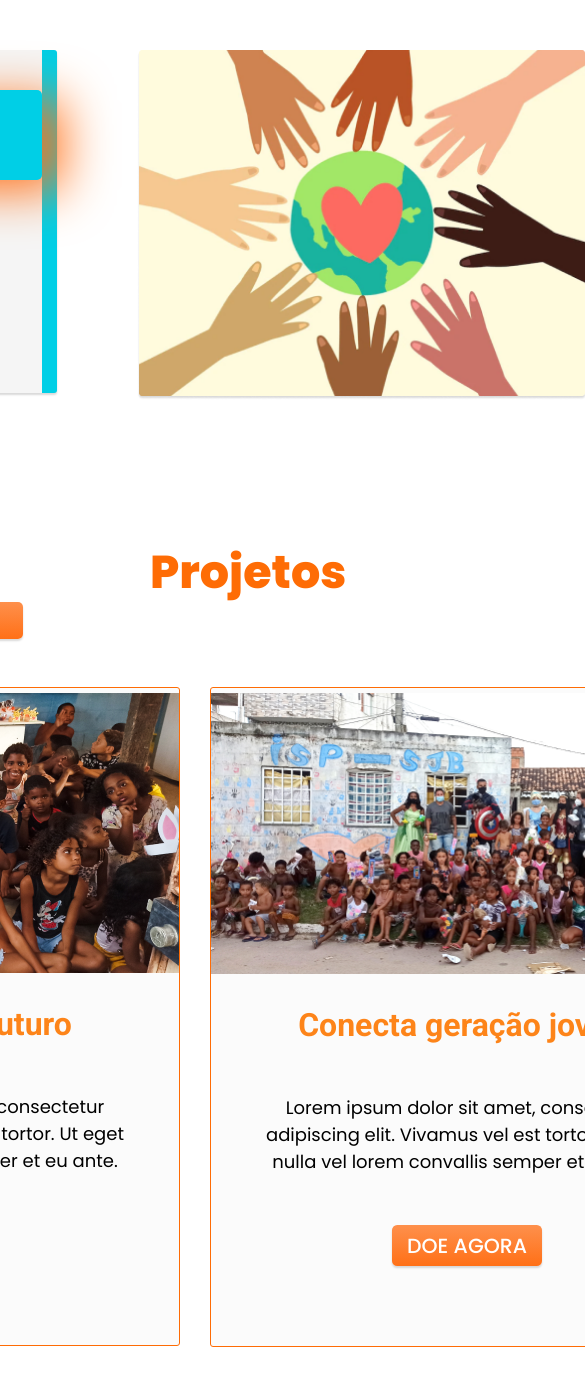
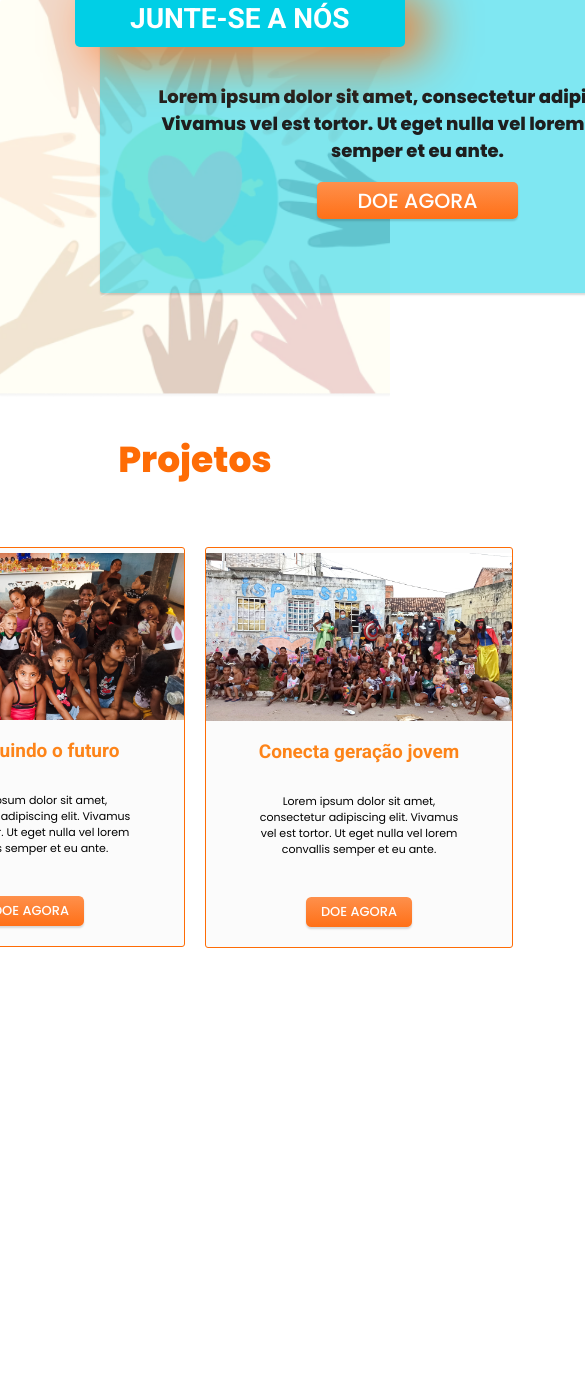
Before and after one commit to sugaivisk/isp-web, a JavaScript app: page / in a window 390 px wide. Shown: the top 1386 px of the page, 585 px wide, since content can reach past the window. After the commit the page ends 948 px from the top, so only its background shows below. Built offline with nearby package versions, Linux system fonts and the light colour scheme; the HTML template or start-up script is replaced by a standard one.

Commit message:
criando responsividade

```diff
--- a/package.json
+++ b/package.json
@@ -9,6 +9,7 @@
     "react": "^18.2.0",
     "react-dom": "^18.2.0",
     "react-scripts": "5.0.1",
+    "swiper": "^8.4.5",
     "web-vitals": "^2.1.4"
   },
   "scripts": {
--- a/src/componentes/JunteSecao/index.js
+++ b/src/componentes/JunteSecao/index.js
@@ -1,4 +1,3 @@
-import maos from '../../imagens/maos.png'
 import './juntesecao.css'
 
 export default function JunteSecao() {
@@ -10,9 +9,8 @@ export default function JunteSecao() {
                     <p>Lorem ipsum dolor sit amet, consectetur adipiscing elit. Vivamus vel est tortor. Ut eget nulla vel lorem convallis semper et eu ante.</p>
                     <button>DOE AGORA</button>
                 </div>
-
             </div>
-            <img src={maos} alt="mãos unidas" className='maos'></img>
+            <div className='maos'></div>
         </section>
     )
 }
--- a/src/componentes/JunteSecao/juntesecao.css
+++ b/src/componentes/JunteSecao/juntesecao.css
@@ -1,7 +1,8 @@
 .junte-secao {
-    padding: 50px 150px;
     display: flex;
     justify-content: center;
+    width: 1440px;
+    margin: 0 auto;
 }
 
 .junte-conteudo {
@@ -37,7 +38,7 @@
     flex-direction: column;
     justify-content: center;
     font-family: 'Poppins';
-    padding-top: 130px;
+    padding-top: 115px;
 }
 
 .junte-texto p {
@@ -70,4 +71,72 @@
     width: 450px;
     height: 350px;
     border-radius: 3px;
+    background: url('../../imagens/maos.png') no-repeat center;
+    background-size: cover;
 }
+
+@media only screen and (max-width:834px) {
+    .junte-secao {
+        width: 100%;
+        display: block;
+        position: relative;
+    }
+
+    .junte-conteudo {
+        position: absolute;
+        background-color: rgba(0, 207, 230, 0.5);;
+        top: -50px;
+        left: 100px;
+        margin-right: 0;
+        z-index: 1;
+    }
+
+    .junte-texto p {
+        font-weight: 700;
+        font-size: 18px;
+    }
+
+    .maos {
+        width: 100%;
+        height: 398px;
+        opacity: 0.3;
+    }
+}
+
+@media only screen and (max-width:360px) {
+    .junte-conteudo {
+        width: 291px;
+        height: 157px;
+        top: -57px;
+        left: 33px;
+        border-right: 7px solid #00CFE6;
+    }
+
+    .junte-conteudo span {
+        font-size: 13px;
+        line-height: 15px;
+        padding: 5px 22px;
+        left: -25px;
+        top: 40px;
+    }
+
+    .junte-texto {
+        padding-top: 79px;
+    }
+
+    .junte-texto p {
+        font-size: 8px;
+        line-height: 12px;
+    }
+
+    .junte-texto button {
+        position: absolute;
+        left: 50px;
+        bottom: -20px;
+        opacity: 1;
+    }
+
+    .maos {
+        height: 183px;
+    }
+}
--- a/src/componentes/Projeto/projeto.css
+++ b/src/componentes/Projeto/projeto.css
@@ -59,3 +59,73 @@
     margin-bottom: 80px;
     padding: 5px 15px;
 }
+
+@media only screen and (max-width:834px) {
+    .projeto {
+        max-width: 318px;
+    }
+
+    .projeto:first-of-type {
+        margin-right: 20px;
+    }
+
+    .projeto-img {
+        width: 306px;
+    }
+
+    .projeto h3 {
+        font-weight: 700;
+        font-size: 19px;
+        line-height: 23px;
+    }
+
+    .projeto p {
+        font-size: 11px;
+        line-height: 16px;
+        margin-bottom: 20px;
+    }
+
+    .projeto button {
+        font-size: 13px;
+        line-height: 20px;
+        margin: 20px;
+    }
+}
+
+@media only screen and (max-width:360px) {
+    .projeto {
+        max-width: 304px;
+        position: relative;
+        margin-bottom: 50px;
+    }
+
+    .projeto:first-of-type {
+        margin-right: 0px;
+    }
+
+    .projeto-img {
+        width: 293px;
+        margin: 5px auto 20px;
+    }
+
+    .projeto div {
+        padding: 0 20px;
+    }
+
+    .projeto h3 {
+        line-height: 22px;
+        margin-bottom: 25px;
+    }
+
+    .projeto p {
+        margin-bottom: 60px;
+    }
+
+    .projeto button {
+        font-size: 21px;
+        line-height: 31px;
+        margin: 0px;
+        position: absolute;
+        bottom: -20px;
+    }
+  }
--- a/src/componentes/ProjetoCarrosel/projeto-carrosel.css
+++ b/src/componentes/ProjetoCarrosel/projeto-carrosel.css
@@ -1,5 +1,6 @@
 .carrosel {
-    padding: 50px 150px;
+    width: 1440px;
+    margin: 0 auto;
 }
 
 .carrosel-titulo {
@@ -18,3 +19,27 @@
     justify-content: center;
     align-items: center;
 }
+
+@media only screen and (max-width:834px) {
+    .carrosel {
+        width: 100%;
+    }
+
+    .carrosel-titulo {
+        font-size: 36px;
+        line-height: 64px;
+        margin-bottom: 55px;
+    }
+}
+
+@media only screen and (max-width:360px) {
+    .carrosel-titulo {
+        font-size: 32px;
+        line-height: 48px;
+        margin-bottom: 45px;
+    }
+
+    .projetos {
+        flex-direction: column;
+    }
+}
```
Also changed, not shown: 1 other file (tests, documents, lock files or other folders).
